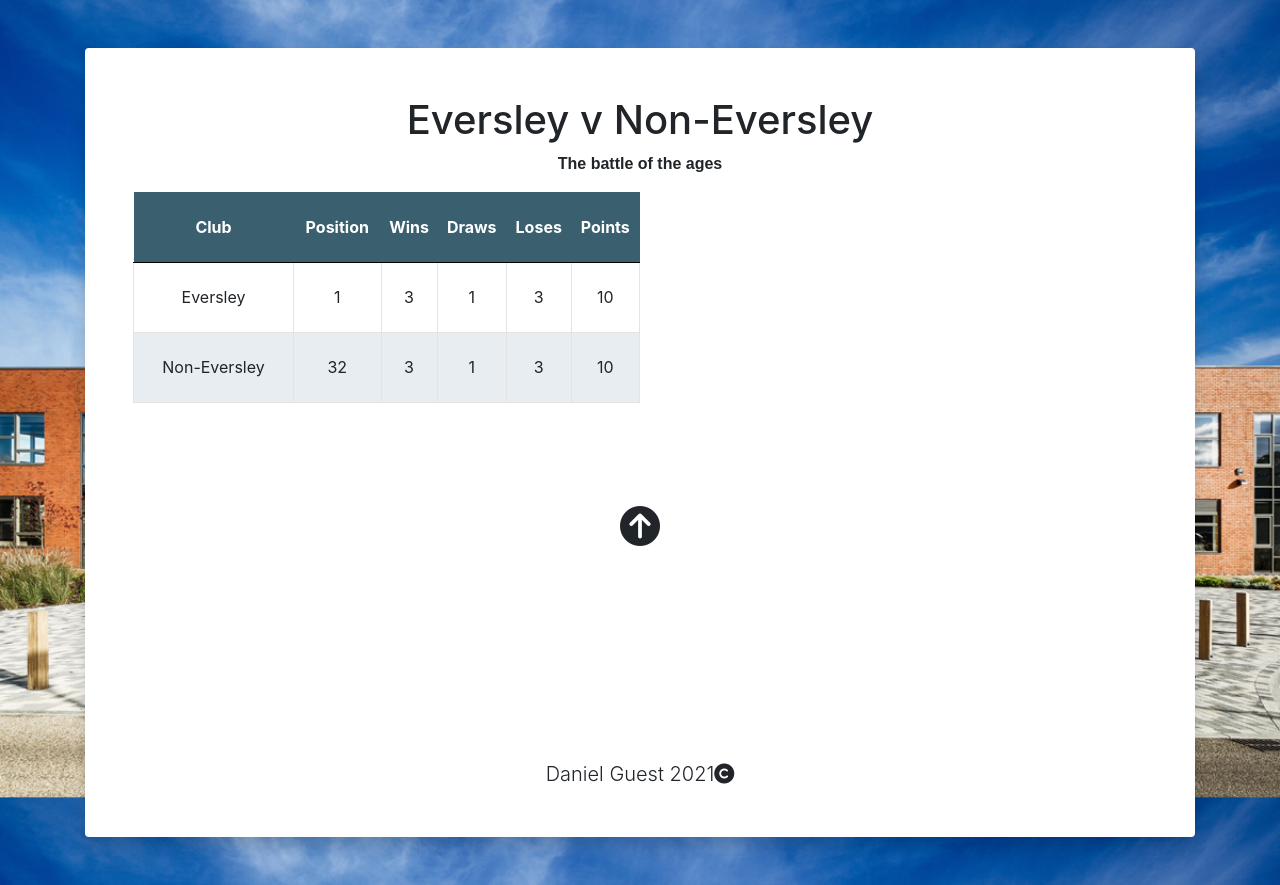
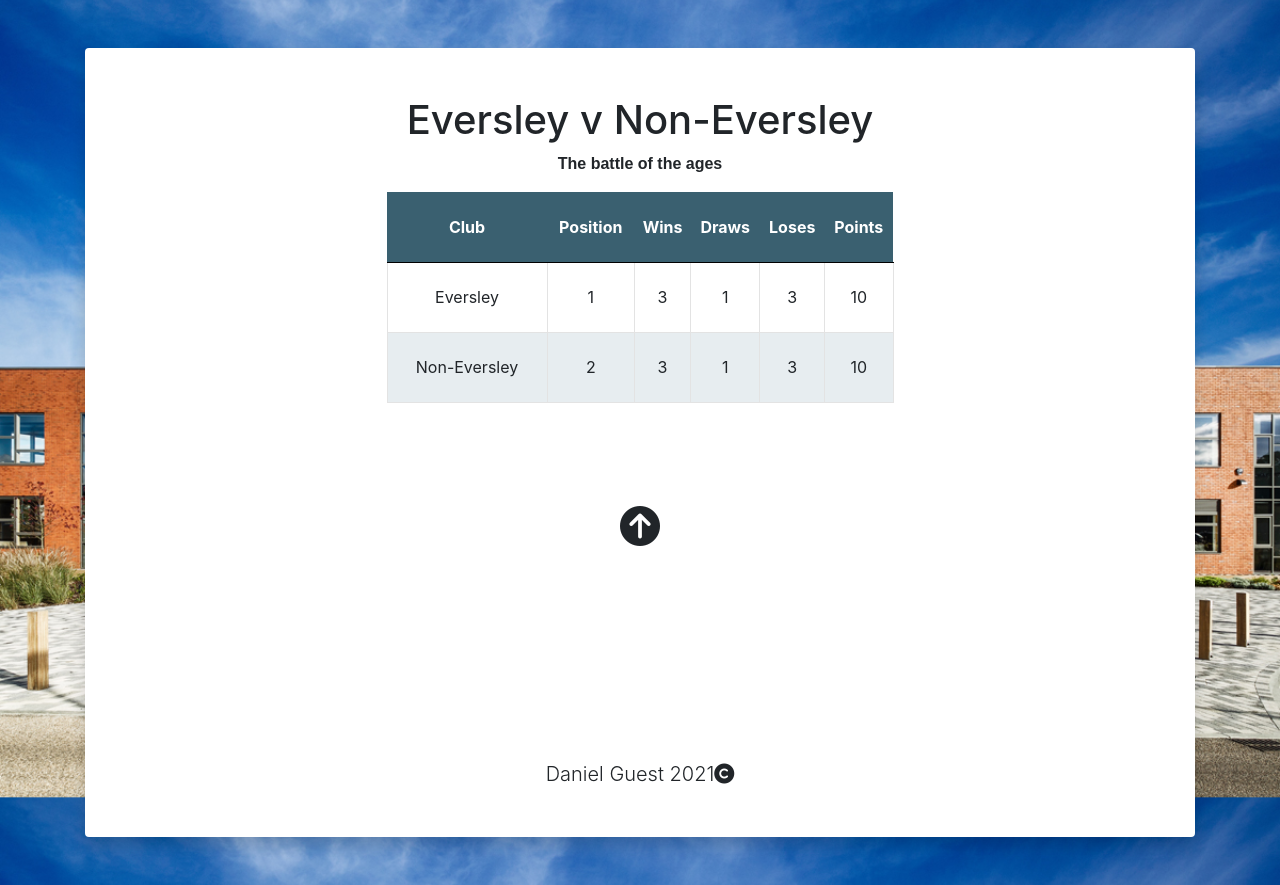
Before and after one commit to daniginho/flask_lunchtime_games, a Flask app: page /table in a window 1280 px wide. Shown: the part 56-941 px from the top of the page. Run offline with Flask 2, Linux system fonts and the light colour scheme; a user stored in the database is signed in; some libraries are stand-ins or nearby versions.

Commit message:
Update table.html

```diff
--- a/website/templates/table.html
+++ b/website/templates/table.html
@@ -113,7 +113,7 @@
 
 
               <!--This is my work for school-->
-    <table class="content-table menu1">
+    <table class="content-table menu1 center">
         <tr>
             <th>Club</th>
             <th>Position</th>
@@ -132,7 +132,7 @@
         </tr>
         <tr>
             <td>Non-Eversley</td>
-            <td>32</td>
+            <td>2</td>
             <td>3</td>
             <td>1</td>
             <td>3</td>
```
